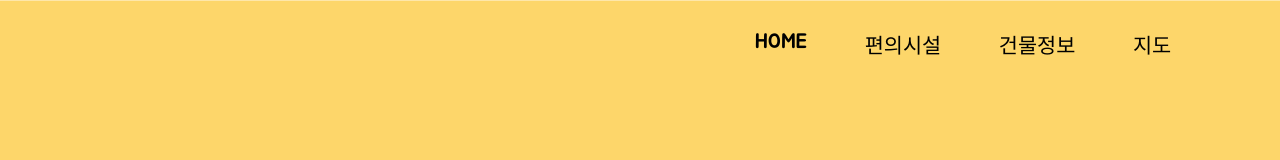
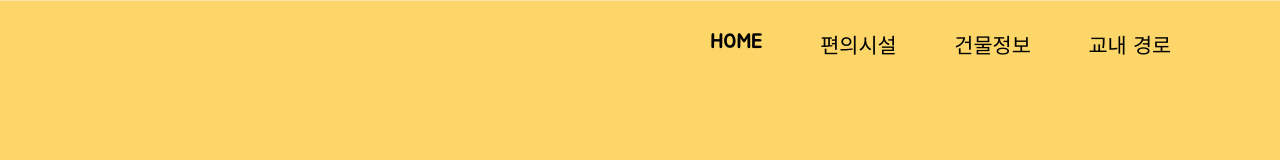
Before and after one commit to CSID-DGU/2023-1-OPPS1--Son-3, a React (Create React App) app in the folder frontend/: page /mainPage in a window 1280 px wide. Shown: the top 160 px of the page. Built offline with nearby package versions, Linux system fonts and the light colour scheme; a web font is replaced by a local one.

Commit message:
edit: nav 내용 변경

```diff
--- a/frontend/src/components/Nav.jsx
+++ b/frontend/src/components/Nav.jsx
@@ -42,10 +42,11 @@ const NavBar = () => {
         <Link to="/convenient">
           <Li>편의시설</Li>
         </Link>
-
-        <Li>건물정보</Li>
+        <Link to="/buildingInfo">
+          <Li>건물정보</Li>
+        </Link>
         <Link to="/to_map/">
-          <Li>지도</Li>
+          <Li>교내 경로</Li>
         </Link>
       </Ul>
     </Nav>
--- a/frontend/src/lib/router.jsx
+++ b/frontend/src/lib/router.jsx
@@ -17,7 +17,6 @@ function Router() {
         <Route path="/" element={<Navigate to="/mainPage" />}></Route>
         <Route path="/mainPage" element={<MainPage></MainPage>}></Route>
         <Route path="/to_map/" element={<To_Map></To_Map>}></Route>
-        <Route path="/map" element={<Map></Map>}></Route>
         <Route path="/convenient" element={<Convenient></Convenient>} />
       </Routes>
     </BrowserRouter>
--- a/frontend/src/pages/Mainpage.jsx
+++ b/frontend/src/pages/Mainpage.jsx
@@ -2,7 +2,7 @@ import styled from "styled-components";
 import NavBar from "../components/Nav";
 import Footer from "../components/Footer";
 const Section = styled.section`
-  background-image: url("MainBackground.png");
+  background-image: url("/MainBackground.png");
 `;
 
 const Article = styled.article`
```
Also changed, not shown: frontend/public/MapBackground.svg (added), 1 other file (tests, documents, lock files or other folders).
